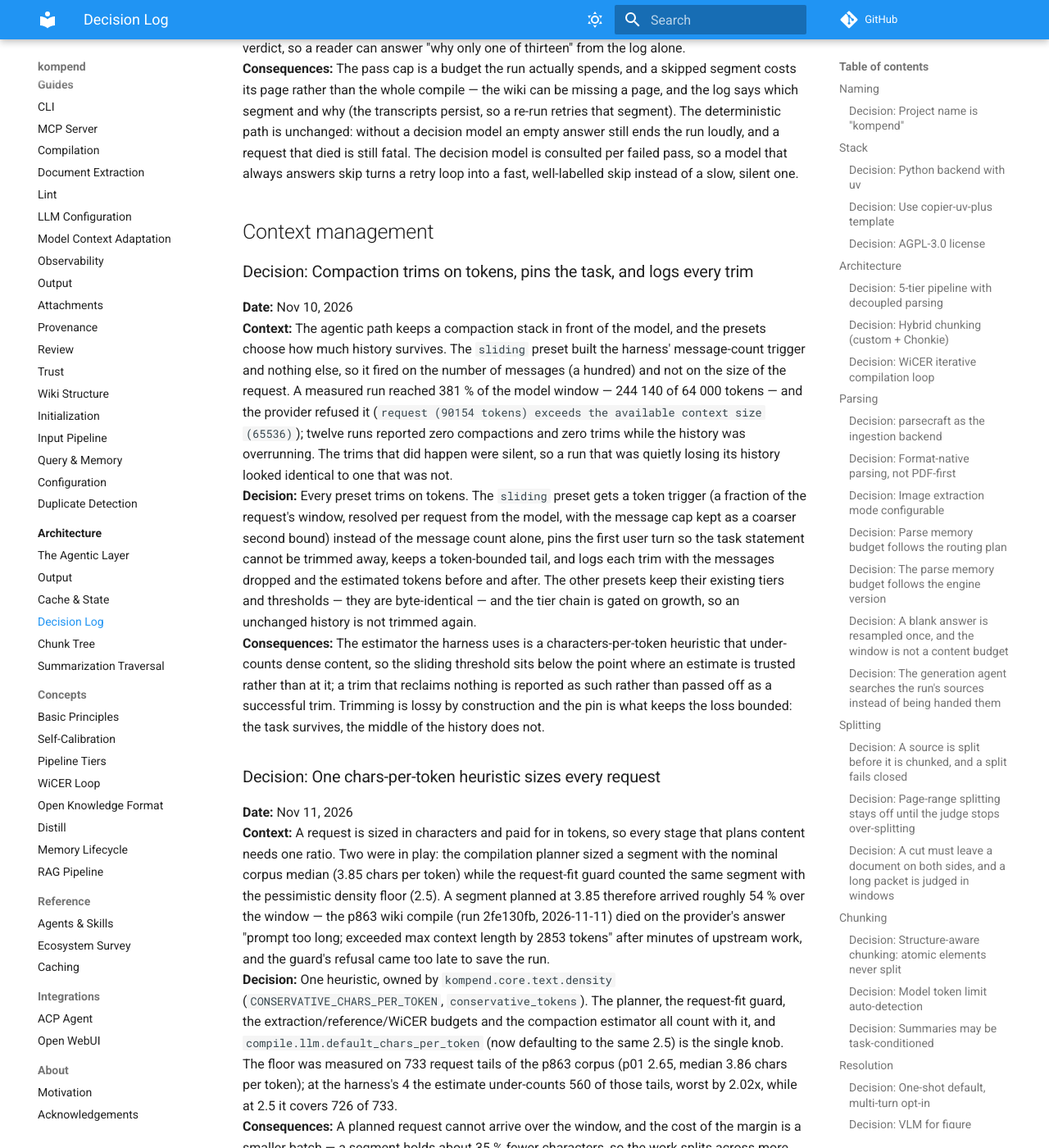
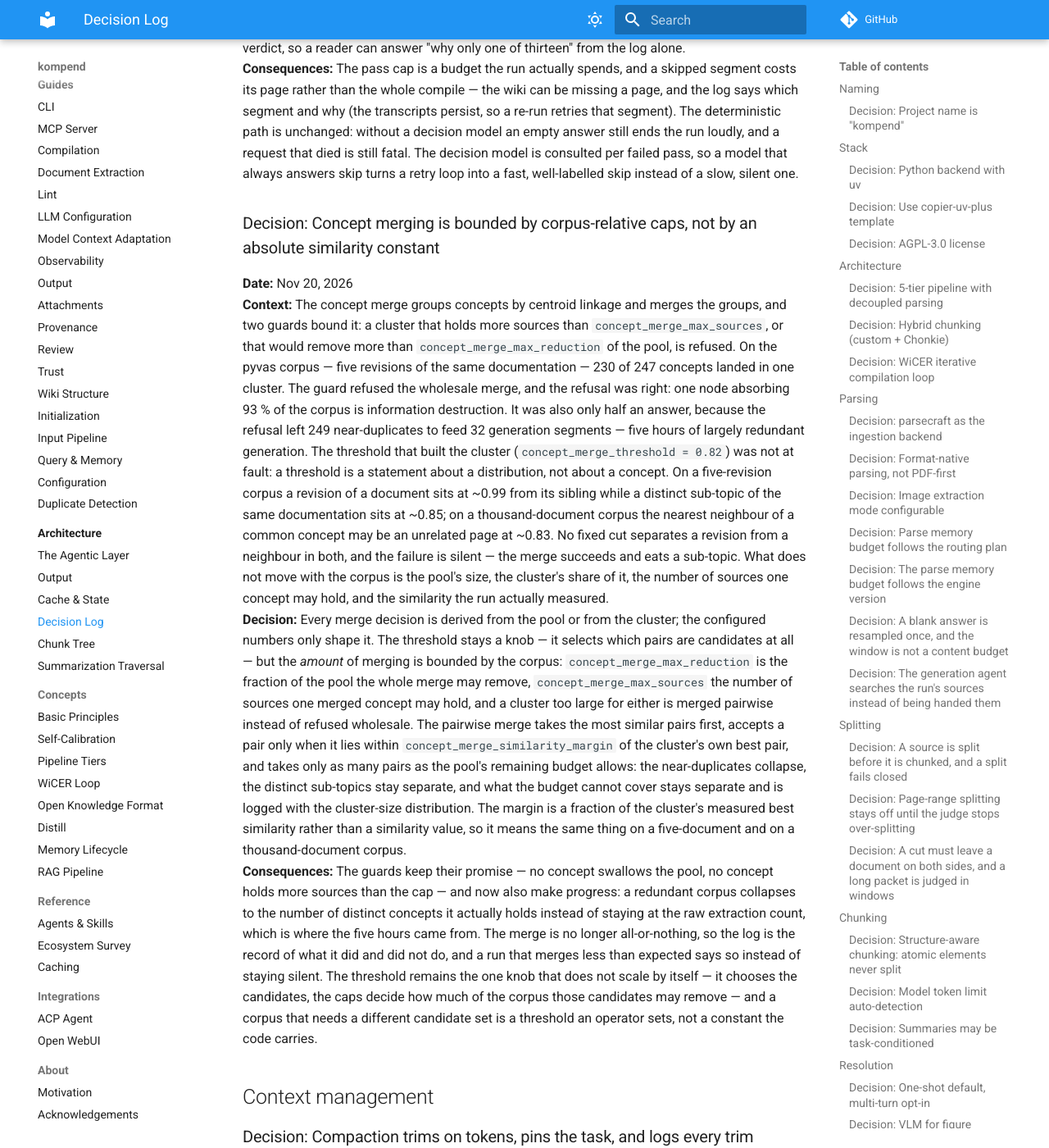
Before and after one commit to jr2804/kompend, an MkDocs documentation site: the page built from docs/architecture/decisions.md, in a window 1280 px wide and 1400 px high, scrolled down 11504 px. Shown: the whole window at 82% size. Built offline with MkDocs 1.6.1 and Material for MkDocs 9.7.7, drawn with Linux system fonts in a browser that asks for light colours; comment, search, counter and statistics services are not loaded.

Commit message:
docs(architecture): record the corpus-relative merge thresholds
An absolute similarity constant is a statement about a distribution, not
about a concept: the cut that separates a document revision from its
sibling on a five-revision corpus merges a distinct sub-topic on a
thousand-document corpus, and the failure is silent because the merge
succeeds. The decision log now says which knobs select the candidates
(threshold) and which corpus-relative caps decide how much of the corpus
those candidates may remove (reduction cap, source cap, per-cluster
margin).

Co-Authored-By: Claude Opus 5.5 <noreply@anthropic.com>

```diff
--- a/docs/architecture/decisions.md
+++ b/docs/architecture/decisions.md
@@ -207,6 +207,13 @@ All architectural, tooling, and design decisions for kompend. Each entry include
 **Context:** The agentic generation asks the decision model what to do with a failed pass, and the model answers retry, skip or abort. A skip ended the segment: the pass loop broke out, the segment produced no page, and the compile raised. In the p863 wiki compile (run 8bc669f5) the model answered "skip" on the first attempt for eleven of the thirty-seven segments — the pass cap was thirteen, so thirteen passes of budget were never spent on a segment that might well have produced its pages on the second try — and the run ended with exit 1 on a segment that legitimately had nothing to say.
 **Decision:** A skip verdict belongs to the attempt, not to the segment: it spends one pass and the segment asks again, because the next pass carries different material (the concepts the broker still holds and a fresh prompt). The verdict therefore has to say who decided it: `_failure_action` returns a `FailureVerdict` (the action plus whether the decision model or the deterministic fallback chose it), because the two skips mean different things — the model's skip says "do not spend more passes here", the fallback's only says "repeating this identical request cannot help". The tail alone decides the run outcome: a segment that stays empty because the model skipped it becomes a recorded hole (a warning names the verdict, the pass count and the cap, and the run continues), a segment whose request died still fails the compile, and a run that produced no page at all still fails. The failure message keeps `passes=N, cap=M` and adds the verdict, so a reader can answer "why only one of thirteen" from the log alone.
 **Consequences:** The pass cap is a budget the run actually spends, and a skipped segment costs its page rather than the whole compile — the wiki can be missing a page, and the log says which segment and why (the transcripts persist, so a re-run retries that segment). The deterministic path is unchanged: without a decision model an empty answer still ends the run loudly, and a request that died is still fatal. The decision model is consulted per failed pass, so a model that always answers skip turns a retry loop into a fast, well-labelled skip instead of a slow, silent one.
+
+### Decision: Concept merging is bounded by corpus-relative caps, not by an absolute similarity constant
+
+**Date:** Nov 20, 2026
+**Context:** The concept merge groups concepts by centroid linkage and merges the groups, and two guards bound it: a cluster that holds more sources than `concept_merge_max_sources`, or that would remove more than `concept_merge_max_reduction` of the pool, is refused. On the pyvas corpus — five revisions of the same documentation — 230 of 247 concepts landed in one cluster. The guard refused the wholesale merge, and the refusal was right: one node absorbing 93 % of the corpus is information destruction. It was also only half an answer, because the refusal left 249 near-duplicates to feed 32 generation segments — five hours of largely redundant generation. The threshold that built the cluster (`concept_merge_threshold = 0.82`) was not at fault: a threshold is a statement about a distribution, not about a concept. On a five-revision corpus a revision of a document sits at ~0.99 from its sibling while a distinct sub-topic of the same documentation sits at ~0.85; on a thousand-document corpus the nearest neighbour of a common concept may be an unrelated page at ~0.83. No fixed cut separates a revision from a neighbour in both, and the failure is silent — the merge succeeds and eats a sub-topic. What does not move with the corpus is the pool's size, the cluster's share of it, the number of sources one concept may hold, and the similarity the run actually measured.
+**Decision:** Every merge decision is derived from the pool or from the cluster; the configured numbers only shape it. The threshold stays a knob — it selects which pairs are candidates at all — but the *amount* of merging is bounded by the corpus: `concept_merge_max_reduction` is the fraction of the pool the whole merge may remove, `concept_merge_max_sources` the number of sources one merged concept may hold, and a cluster too large for either is merged pairwise instead of refused wholesale. The pairwise merge takes the most similar pairs first, accepts a pair only when it lies within `concept_merge_similarity_margin` of the cluster's own best pair, and takes only as many pairs as the pool's remaining budget allows: the near-duplicates collapse, the distinct sub-topics stay separate, and what the budget cannot cover stays separate and is logged with the cluster-size distribution. The margin is a fraction of the cluster's measured best similarity rather than a similarity value, so it means the same thing on a five-document and on a thousand-document corpus.
+**Consequences:** The guards keep their promise — no concept swallows the pool, no concept holds more sources than the cap — and now also make progress: a redundant corpus collapses to the number of distinct concepts it actually holds instead of staying at the raw extraction count, which is where the five hours came from. The merge is no longer all-or-nothing, so the log is the record of what it did and did not do, and a run that merges less than expected says so instead of staying silent. The threshold remains the one knob that does not scale by itself — it chooses the candidates, the caps decide how much of the corpus those candidates may remove — and a corpus that needs a different candidate set is a threshold an operator sets, not a constant the code carries.
 
 ## Context management
 
```
Also changed, not shown: .agents/history/2026-11-20-concept-merge-thresholds.md (added, +28 -0 lines).
